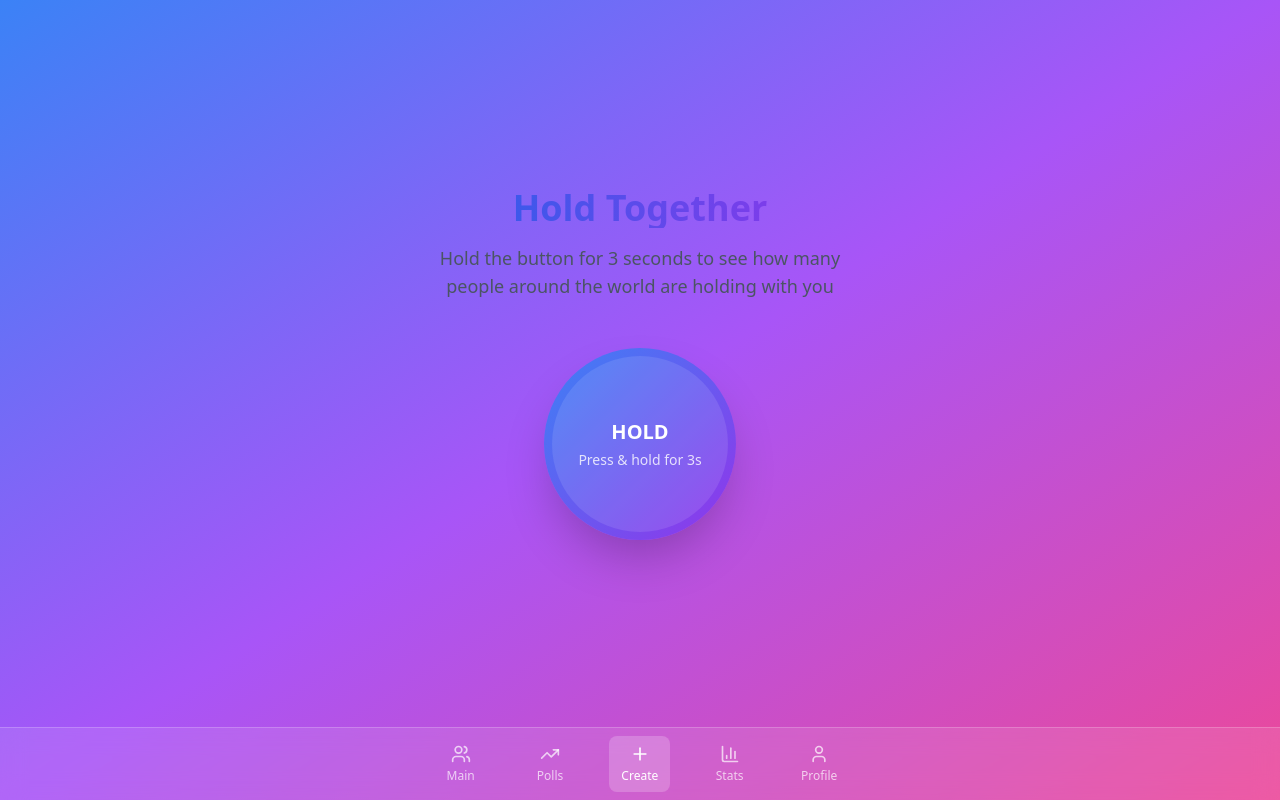
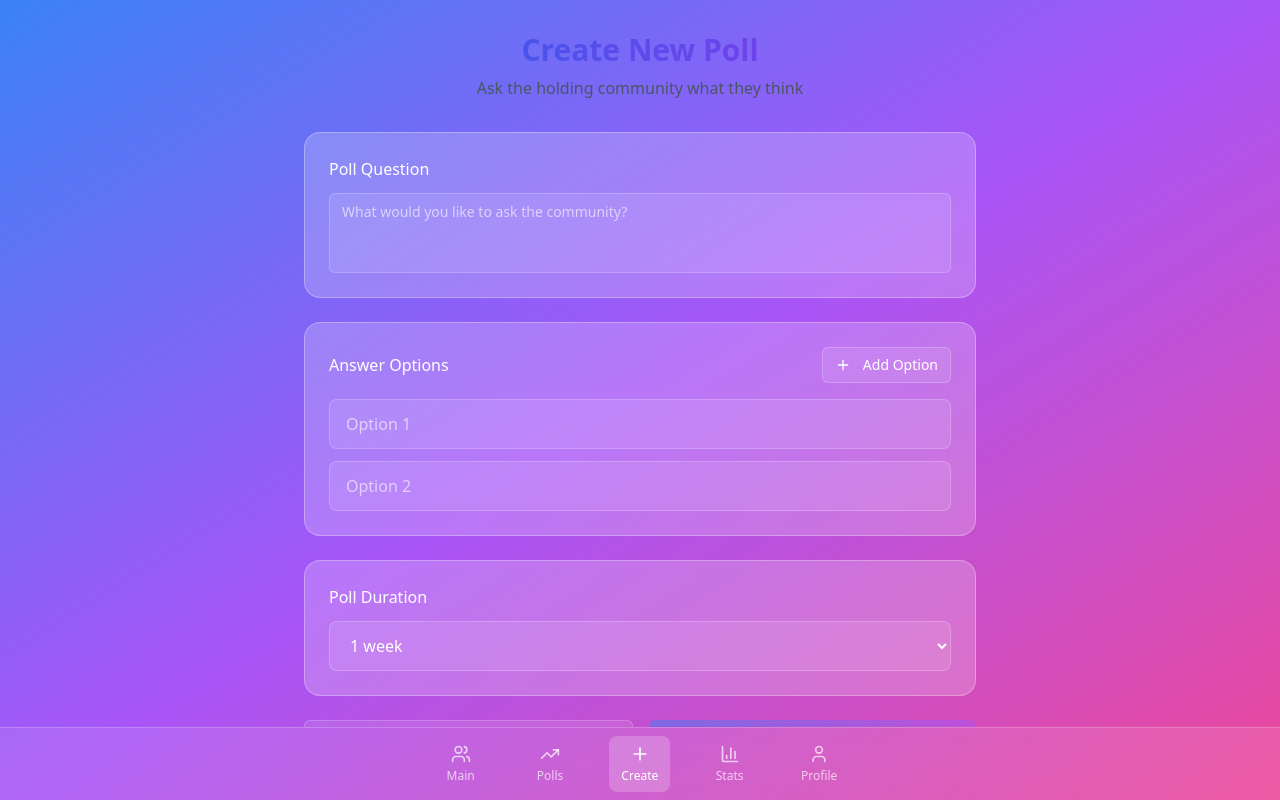
Before and after one commit to AFKprojects/pushit-55, a React (Vite) app: page / in a window 1280 px wide. Both pictures are taken after a click on the button "Create". Built offline with nearby package versions, Linux system fonts and the light colour scheme.

Commit message:
feat: Add create poll page
Adds the create poll page with a form for logged-in users, including question, duration, and payment options.

```diff
--- /dev/null
+++ b/src/components/Create.tsx
@@ -0,0 +1,154 @@
+
+import { useState } from 'react';
+import { Plus, X } from 'lucide-react';
+import { Button } from '@/components/ui/button';
+import { Textarea } from '@/components/ui/textarea';
+
+const Create = () => {
+  const [question, setQuestion] = useState('');
+  const [options, setOptions] = useState(['', '']);
+  const [duration, setDuration] = useState('7');
+
+  const addOption = () => {
+    if (options.length < 6) {
+      setOptions([...options, '']);
+    }
+  };
+
+  const removeOption = (index: number) => {
+    if (options.length > 2) {
+      setOptions(options.filter((_, i) => i !== index));
+    }
+  };
+
+  const updateOption = (index: number, value: string) => {
+    const newOptions = [...options];
+    newOptions[index] = value;
+    setOptions(newOptions);
+  };
+
+  const handleSubmit = (e: React.FormEvent) => {
+    e.preventDefault();
+    // TODO: Handle poll creation
+    console.log('Creating poll:', { question, options: options.filter(o => o.trim()), duration });
+  };
+
+  const isValid = question.trim() && options.filter(o => o.trim()).length >= 2;
+
+  return (
+    <div className="flex-1 px-6 py-8 overflow-y-auto">
+      <div className="max-w-2xl mx-auto">
+        <div className="text-center mb-8">
+          <h1 className="text-3xl font-bold bg-gradient-to-r from-blue-600 to-purple-600 bg-clip-text text-transparent mb-2">
+            Create New Poll
+          </h1>
+          <p className="text-gray-600">
+            Ask the holding community what they think
+          </p>
+        </div>
+
+        <form onSubmit={handleSubmit} className="space-y-6">
+          <div className="bg-white/20 backdrop-blur-sm rounded-2xl p-6 border border-white/30">
+            <label className="block text-white font-medium mb-3">
+              Poll Question
+            </label>
+            <Textarea
+              value={question}
+              onChange={(e) => setQuestion(e.target.value)}
+              placeholder="What would you like to ask the community?"
+              className="bg-white/10 border-white/20 text-white placeholder:text-white/60 resize-none"
+              rows={3}
+            />
+          </div>
+
+          <div className="bg-white/20 backdrop-blur-sm rounded-2xl p-6 border border-white/30">
+            <div className="flex items-center justify-between mb-4">
+              <label className="block text-white font-medium">
+                Answer Options
+              </label>
+              <Button
+                type="button"
+                onClick={addOption}
+                disabled={options.length >= 6}
+                size="sm"
+                className="bg-white/10 hover:bg-white/20 text-white border-white/20"
+                variant="outline"
+              >
+                <Plus size={16} className="mr-1" />
+                Add Option
+              </Button>
+            </div>
+
+            <div className="space-y-3">
+              {options.map((option, index) => (
+                <div key={index} className="flex items-center gap-3">
+                  <div className="flex-1">
+                    <input
+                      type="text"
+                      value={option}
+                      onChange={(e) => updateOption(index, e.target.value)}
+                      placeholder={`Option ${index + 1}`}
+                      className="w-full bg-white/10 border border-white/20 rounded-lg px-4 py-3 text-white placeholder:text-white/60 focus:outline-none focus:ring-2 focus:ring-blue-400"
+                    />
+                  </div>
+                  {options.length > 2 && (
+                    <Button
+                      type="button"
+                      onClick={() => removeOption(index)}
+                      size="sm"
+                      className="bg-red-500/20 hover:bg-red-500/30 text-red-200 border-red-400/20"
+                      variant="outline"
+                    >
+                      <X size={16} />
+                    </Button>
+                  )}
+                </div>
+              ))}
+            </div>
+          </div>
+
+          <div className="bg-white/20 backdrop-blur-sm rounded-2xl p-6 border border-white/30">
+            <label className="block text-white font-medium mb-3">
+              Poll Duration
+            </label>
+            <select
+              value={duration}
+              onChange={(e) => setDuration(e.target.value)}
+              className="w-full bg-white/10 border border-white/20 rounded-lg px-4 py-3 text-white focus:outline-none focus:ring-2 focus:ring-blue-400"
+            >
+              <option value="1" className="bg-gray-800">1 day</option>
+              <option value="3" className="bg-gray-800">3 days</option>
+              <option value="7" className="bg-gray-800">1 week</option>
+              <option value="14" className="bg-gray-800">2 weeks</option>
+              <option value="30" className="bg-gray-800">1 month</option>
+            </select>
+          </div>
+
+          <div className="flex gap-4">
+            <Button
+              type="button"
+              variant="outline"
+              className="flex-1 bg-white/10 hover:bg-white/20 text-white border-white/20"
+              onClick={() => {
+                setQuestion('');
+                setOptions(['', '']);
+                setDuration('7');
+              }}
+            >
+              Clear
+            </Button>
+            <Button
+              type="submit"
+              disabled={!isValid}
+              className="flex-1 bg-gradient-to-r from-blue-500 to-purple-500 hover:from-blue-600 hover:to-purple-600 text-white disabled:opacity-50 disabled:cursor-not-allowed"
+            >
+              Create Poll
+            </Button>
+          </div>
+        </form>
+      </div>
+    </div>
+  );
+};
+
+export default Create;
--- a/src/pages/Index.tsx
+++ b/src/pages/Index.tsx
@@ -1,4 +1,3 @@
-
 import { useState, useEffect, useRef } from 'react';
 import { Users, TrendingUp, BarChart3, User } from 'lucide-react';
 import HoldButton from '../components/HoldButton';
@@ -6,6 +5,7 @@ import Navigation from '../components/Navigation';
 import Statistics from '../components/Statistics';
 import Profile from '../components/Profile';
 import Polls from '../components/Polls';
+import Create from '../components/Create';
 
 const Index = () => {
   const [activeTab, setActiveTab] = useState('main');
@@ -32,6 +32,8 @@ const Index = () => {
     switch (activeTab) {
       case 'polls':
         return <Polls />;
+      case 'create':
+        return <Create />;
       case 'statistics':
         return <Statistics />;
       case 'profile':
```
